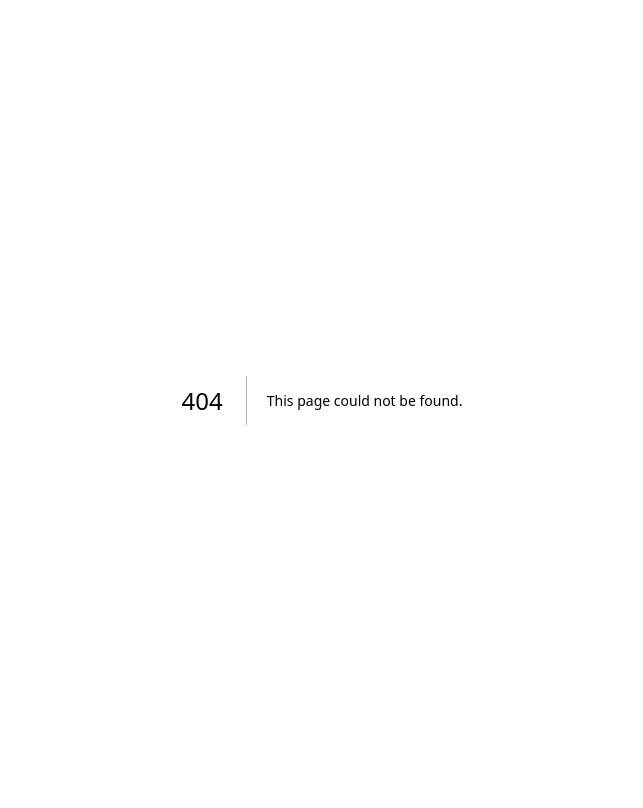
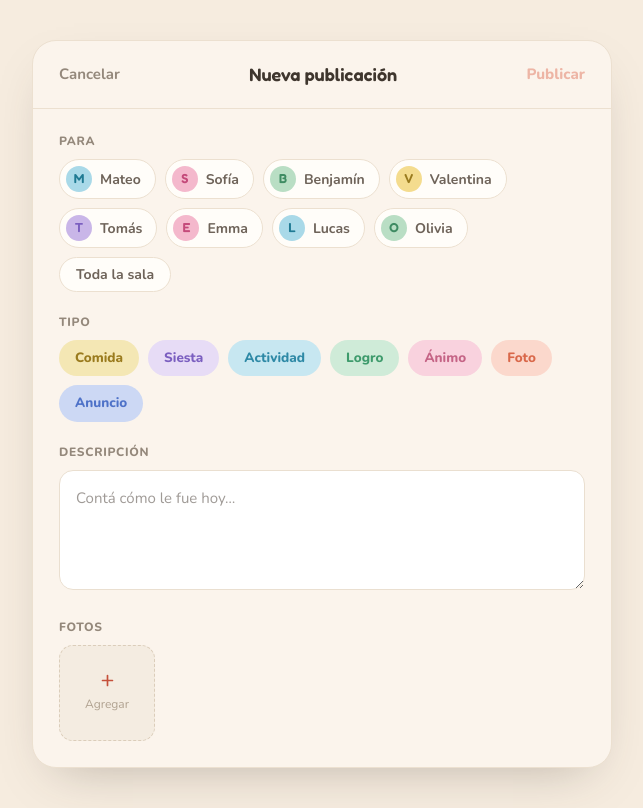
Before and after one commit to DiegoDom/opencode-daycare, a Next.js app: page /publicar in a window 1280 px wide. Before the commit this address had no page. Shown: the whole page, without its empty margins (318-961 px from the left). Built offline with nearby package versions, Linux system fonts and the light colour scheme.

Commit message:
Step 3 Ruta

```diff
--- /dev/null
+++ b/app/publicar/page.tsx
@@ -0,0 +1,14 @@
+import CreatePostShell from "@/components/create-post-shell";
+import { getFeedData } from "@/lib/feed";
+import { getKids } from "@/lib/kids";
+
+export default function PublicarPage() {
+  const baseKids = getKids().filter((kid) => kid.room === "Soles");
+  const currentUser = getFeedData().currentUser;
+
+  return (
+    <div className="flex min-h-screen items-start justify-center bg-canvas p-6 md:p-10">
+      <CreatePostShell baseKids={baseKids} currentUser={currentUser} />
+    </div>
+  );
+}
--- /dev/null
+++ b/components/create-post-shell.tsx
@@ -0,0 +1,110 @@
+"use client";
+
+import Link from "next/link";
+import { PlusIcon } from "./icons";
+import type { PostType } from "@/lib/feed";
+import type { Kid } from "@/lib/kids";
+
+interface CreatePostShellProps {
+  baseKids: Kid[];
+  currentUser: { name: string; initials: string; role: string };
+}
+
+const TYPE_OPTIONS: { type: PostType; label: string; inactive: string }[] = [
+  { type: "comida", label: "Comida", inactive: "bg-badge-honey-bg text-badge-honey" },
+  { type: "siesta", label: "Siesta", inactive: "bg-badge-lavender-bg text-badge-lavender" },
+  { type: "actividad", label: "Actividad", inactive: "bg-badge-blue-bg text-badge-blue" },
+  { type: "logro", label: "Logro", inactive: "bg-badge-green-bg text-badge-green" },
+  { type: "animo", label: "Ánimo", inactive: "bg-badge-rose-bg text-badge-rose" },
+  { type: "foto", label: "Foto", inactive: "bg-badge-coral-bg text-badge-coral" },
+  { type: "anuncio", label: "Anuncio", inactive: "bg-badge-indigo-bg text-badge-indigo" },
+];
+
+const SECTION_LABEL = "mb-[10px] text-xs font-extrabold tracking-[0.7px] text-muted";
+
+export default function CreatePostShell({ baseKids }: CreatePostShellProps) {
+  return (
+    <div className="w-full max-w-[580px] overflow-hidden rounded-3xl border border-line bg-[#FBF4EC] shadow-[0_20px_50px_-24px_rgba(63,54,46,0.35)]">
+      <header className="flex items-center justify-between border-b border-line px-[26px] py-5">
+        <Link href="/" className="text-[15px] font-bold text-muted">
+          Cancelar
+        </Link>
+        <span className="font-display text-[18px] font-semibold text-ink">
+          Nueva publicación
+        </span>
+        <button
+          type="button"
+          disabled
+          className="text-[15px] font-extrabold text-terracotta disabled:opacity-40"
+        >
+          Publicar
+        </button>
+      </header>
+
+      <div className="px-[26px] pb-[26px] pt-6">
+        <section className="mb-[22px]">
+          <h2 className={SECTION_LABEL}>PARA</h2>
+          <div className="flex flex-wrap gap-[9px]">
+            {baseKids.map((kid) => (
+              <button
+                key={kid.id}
+                type="button"
+                className="flex items-center gap-2 rounded-full border-[1.5px] border-line bg-card py-[6px] pl-[6px] pr-[14px] text-[14px] font-bold text-sand"
+              >
+                <span
+                  className="flex h-[26px] w-[26px] items-center justify-center rounded-full font-display text-[13px] font-semibold"
+                  style={{ backgroundColor: kid.avatarBg, color: kid.avatarColor }}
+                >
+                  {kid.initials}
+                </span>
+                {kid.name.split(" ")[0]}
+              </button>
+            ))}
+            <button
+              type="button"
+              className="rounded-full border-[1.5px] border-line bg-card px-4 py-[6px] text-[14px] font-bold text-sand"
+            >
+              Toda la sala
+            </button>
+          </div>
+        </section>
+
+        <section className="mb-[22px]">
+          <h2 className={SECTION_LABEL}>TIPO</h2>
+          <div className="flex flex-wrap gap-[9px]">
+            {TYPE_OPTIONS.map((option) => (
+              <button
+                key={option.type}
+                type="button"
+                className={`rounded-full px-4 py-2 text-[13.5px] font-extrabold ${option.inactive}`}
+              >
+                {option.label}
+              </button>
+            ))}
+          </div>
+        </section>
+
+        <section className="mb-[22px]">
+          <h2 className={SECTION_LABEL}>DESCRIPCIÓN</h2>
+          <textarea
+            placeholder="Contá cómo le fue hoy…"
+            className="min-h-[120px] w-full resize-y rounded-[14px] border-[1.5px] border-[#EADFD0] bg-white p-4 text-[15px] leading-normal text-ink"
+          />
+        </section>
+
+        <section>
+          <h2 className={SECTION_LABEL}>FOTOS</h2>
+          <div className="flex gap-3">
+            <button
+              type="button"
+              className="flex h-24 w-24 flex-col items-center justify-center gap-[6px] rounded-[14px] border-[1.5px] border-dashed border-line-dashed bg-photo text-[#B0A290]"
+            >
+              <PlusIcon className="text-terracotta-deep" />
+              <span className="text-[12px]">Agregar</span>
+            </button>
+          </div>
+        </section>
+      </div>
+    </div>
+  );
+}
```
